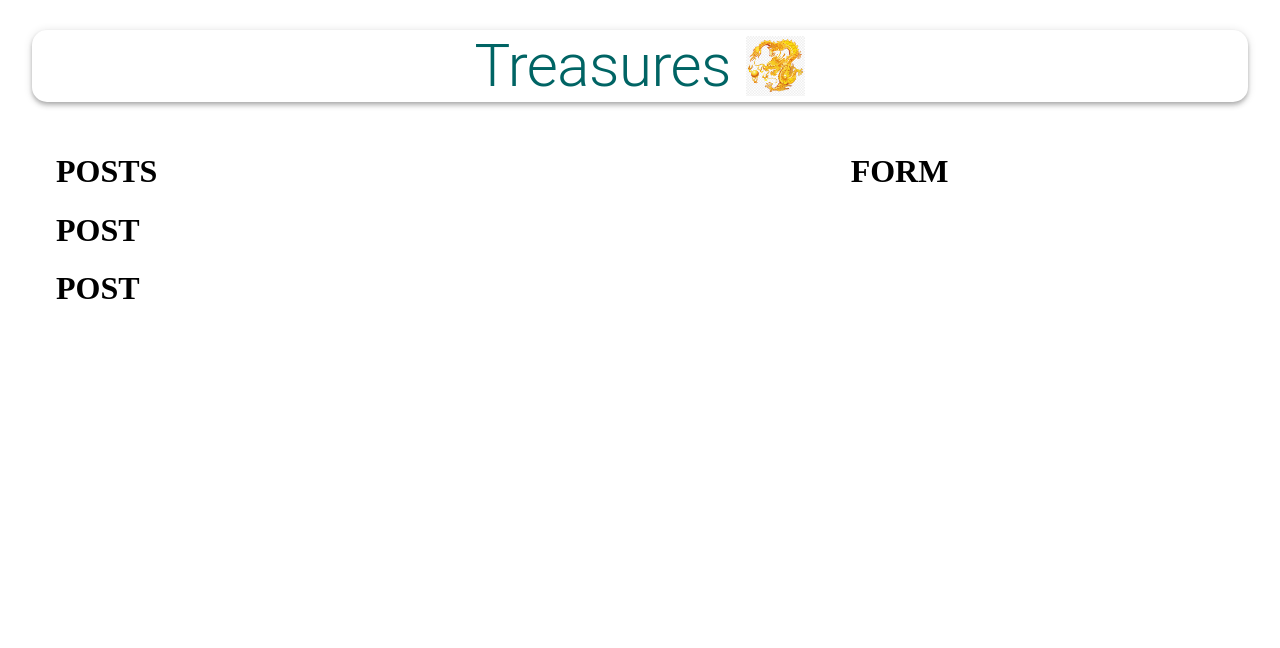
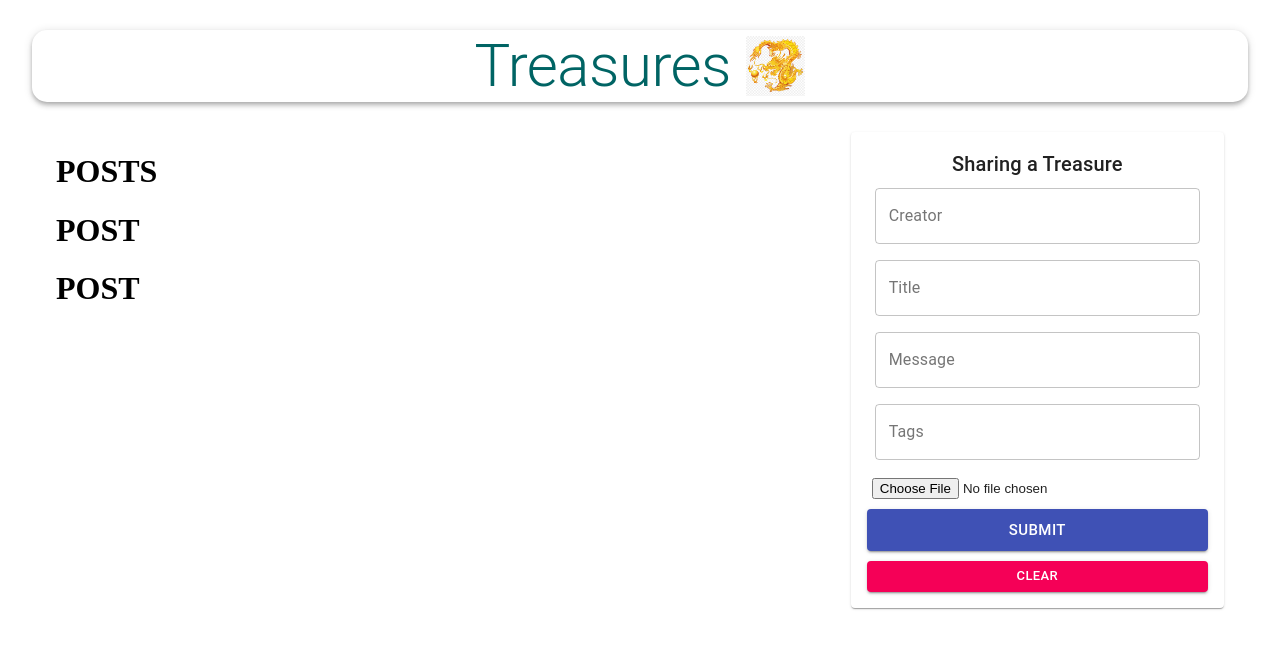
Before and after one commit to glenvasa/treasures-client, a React (Create React App) app: page / in a window 1280 px wide. Shown: the top 648 px of the page. Built offline with nearby package versions, Linux system fonts and the light colour scheme; no server answers.

Commit message:
Created Form component with all inputs for new post

```diff
--- a/src/components/Form/Form.js
+++ b/src/components/Form/Form.js
@@ -1,15 +1,101 @@
-import React from 'react'
+import React, { useState } from "react";
+import { TextField, Button, Typography, Paper } from "@material-ui/core";
+import FileBase from "react-file-base64";
 
-import useStyles from './styles'
-
+import useStyles from "./styles";
 
 const Form = () => {
-    const classes = useStyles()
-    return (
-        <div>
-          <h1>FORM</h1>
+  const [postData, setPostData] = useState({
+    creator: "",
+    title: "",
+    message: "",
+    tags: "",
+    selectedFile: "",
+  });
+
+  const classes = useStyles();
+
+  const handleSubmit = () => {};
+
+  const clear = () => {};
+
+  return (
+    // Paper is basically a div w/ a whitish background
+    <Paper className={classes.paper}>
+      <form
+        autoComplete="off"
+        noValidate
+        className={`${classes.root} ${classes.form}`}
+        onSubmit={handleSubmit}
+      >
+        <Typography variant="h6">Sharing a Treasure</Typography>
+        <TextField
+          name="creator"
+          variant="outlined"
+          label="Creator"
+          fullWidth
+          value={postData.creator}
+          onChange={(e) =>
+            setPostData({ ...postData, creator: e.target.value })
+          }
+        />
+        <TextField
+          name="title"
+          variant="outlined"
+          label="Title"
+          fullWidth
+          value={postData.title}
+          onChange={(e) => setPostData({ ...postData, title: e.target.value })}
+        />
+        <TextField
+          name="message"
+          variant="outlined"
+          label="Message"
+          fullWidth
+          value={postData.message}
+          onChange={(e) =>
+            setPostData({ ...postData, message: e.target.value })
+          }
+        />
+        <TextField
+          name="tags"
+          variant="outlined"
+          label="Tags"
+          fullWidth
+          value={postData.tags}
+          onChange={(e) => setPostData({ ...postData, tags: e.target.value })}
+        />
+        <div className={classes.fileInput}>
+          <FileBase
+            type="file"
+            multiple={false}
+            onDone={({ base64 }) =>
+              setPostData({ ...postData, selectedFile: base64 })
+            }
+          />
         </div>
-    )
-}
+        <Button
+          className={classes.buttonSubmit}
+          variant="contained"
+          color="primary"
+          size="large"
+          type="submit"
+          fullWidth
+        >
+          Submit
+        </Button>
+        <Button
+          variant="contained"
+          color="secondary"
+          size="small"
+          onClick={clear}
+          fullWidth
+        >
+          Clear
+        </Button>
+      </form>
+    </Paper>
+  );
+};
 
-export default Form
+export default Form;
```
